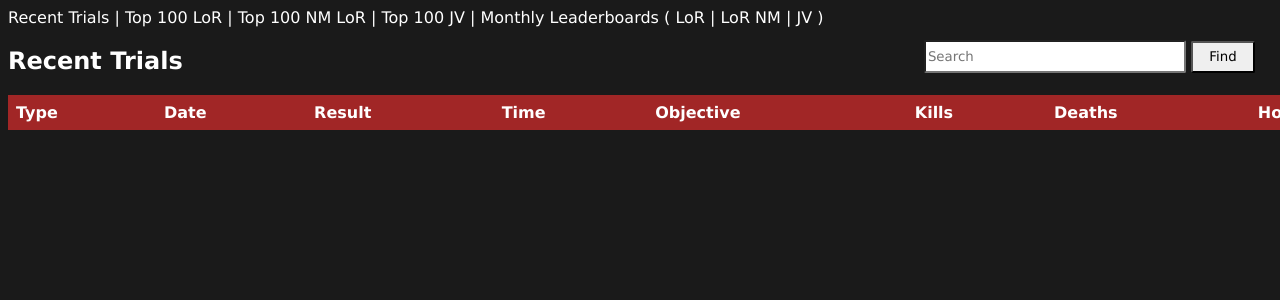
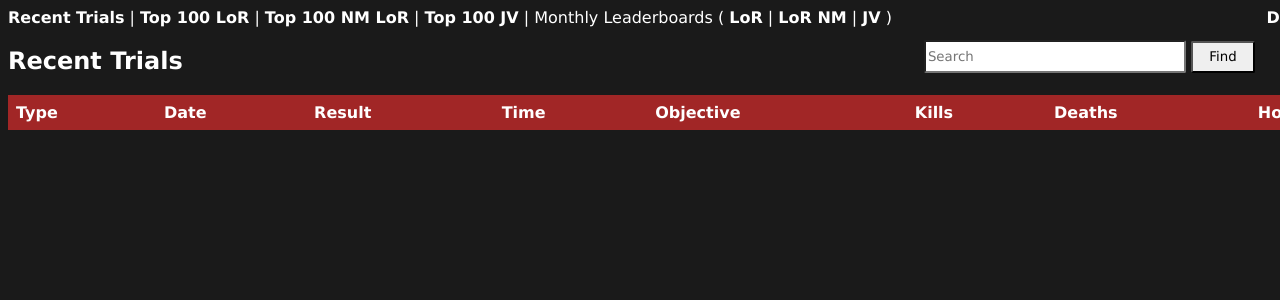
Before and after one commit to pegasy/trials.wf, a Jekyll site: the page built from index.html, in a window 1280 px wide. Shown: the top 300 px of the page. Built offline with Jekyll 4.4.1, drawn with Linux system fonts in a browser that asks for light colours; comment, search, counter and statistics services are not loaded.

Commit message:
add down arrow and bold all links

```diff
--- a/assets/css/style.scss
+++ b/assets/css/style.scss
@@ -66,6 +66,7 @@
 
 a:link {
   text-decoration: none;
+  font-weight: bold;
 }
 
 a:hover {
--- a/player/index.html
+++ b/player/index.html
@@ -57,7 +57,7 @@
             if(users.length == 1){
                 $("<span style=\"font-size:0.6em;\"> (<a href=\"" + window.location.href +"&latest=100\">latest checkpoints</a>)</span>").insertAfter($("#user a"))
             }
-            $("#time").text("").append($("<div class='tooltip'>").text("Time")
+            $("#time").text("").append($("<div class='tooltip'>").text("Time ▼")
                 .append($("<span class=\"tooltiptext\">")
                     .append($("<a>").attr("href", "/player/?user=" + username + "&sort=timelor").text("LoR"))
                     .append($("<br>"))
@@ -65,7 +65,7 @@
                     .append($("<br>"))
                     .append($("<a>").attr("href", "/player/?user=" + username + "&sort=timejv").text("JV"))));
 
-            $("#date").text("").append($("<a class='tooltip'>").attr("href", "/player/?user=" + username).text("Date")
+            $("#date").text("").append($("<a class='tooltip'>").attr("href", "/player/?user=" + username).text("Date ▼")
                 .append($("<span class=\"tooltiptext\">")
                     .append($("<a>").attr("href", "/player/?user=" + username + "&sort=lor").text("LoR"))
                     .append($("<br>"))
```
